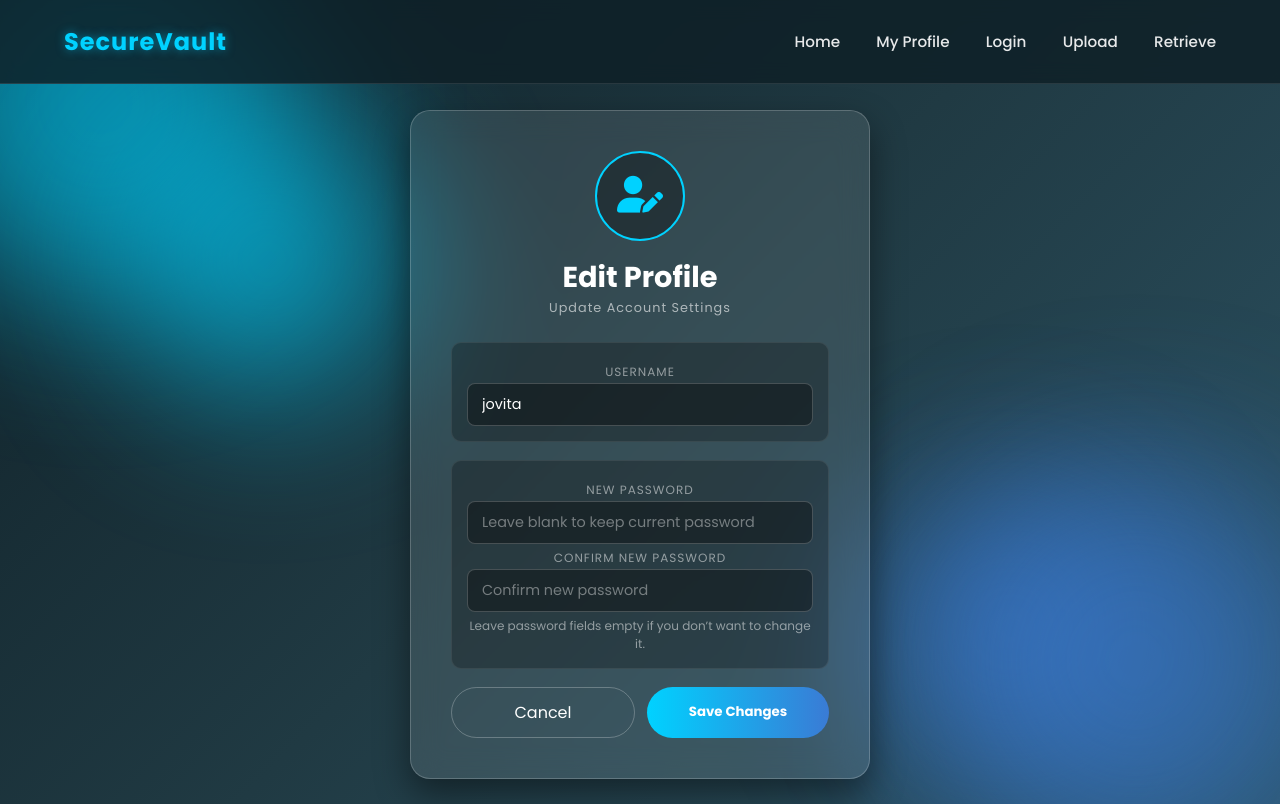
After one commit to JovitaPaul/Decentralised_KeySecure, a Django app: page /accounts/profile/edit/ in a window 1280 px wide. The commit adds this page. Run offline with Django 5.2, Linux system fonts and the light colour scheme; a user stored in the database is signed in.

Commit message:
edit-profile fixed

```diff
--- a/SecureVault/accounts/urls.py
+++ b/SecureVault/accounts/urls.py
@@ -7,4 +7,5 @@ urlpatterns = [
     path('signup/', views.signup_view, name='signup'),
     path('profile/', views.profile_view, name='profile'),
     path('logout/', views.logout_view, name='logout'),
+    path('profile/edit/', views.edit_profile_view, name='edit_profile'),
 ]
--- a/SecureVault/accounts/views.py
+++ b/SecureVault/accounts/views.py
@@ -2,6 +2,8 @@ from django.shortcuts import render, redirect
 from django.contrib.auth.forms import UserCreationForm, AuthenticationForm
 from django.contrib.auth import login, logout
 from django.contrib.auth.decorators import login_required
+from django.contrib import messages
+from django.contrib.auth import update_session_auth_hash
 
 
 def login_view(request):
@@ -9,7 +11,7 @@ def login_view(request):
         form = AuthenticationForm(request, data=request.POST)
         if form.is_valid():
             login(request, form.get_user())
-            return redirect("upload_key")
+            return redirect("profile")
     else:
         form = AuthenticationForm()
 
@@ -21,7 +23,7 @@ def signup_view(request):
         form = UserCreationForm(request.POST)
         if form.is_valid():
             login(request, form.save())
-            return redirect("upload_key")  # Changed to redirect to profile
+            return redirect("profile")
     else:
         form = UserCreationForm()
     return render(request, 'signup.html', {"form": form})
@@ -29,7 +31,6 @@ def signup_view(request):
 
 @login_required(login_url='login')
 def profile_view(request):
-    # Pass user data to template
     context = {
         'user': request.user,
         'user_id': request.user.id,
@@ -37,6 +38,32 @@ def profile_view(request):
     return render(request, 'profile.html', context)
 
 
+@login_required
+def edit_profile_view(request):
+    user = request.user
+
+    if request.method == 'POST':
+        # USERNAME UPDATE
+        user.username = request.POST.get('username')
+
+        # PASSWORD CHANGE (OPTIONAL)
+        password = request.POST.get('password')
+        confirm_password = request.POST.get('confirm_password')
+
+        if password:
+            if password != confirm_password:
+                messages.error(request, "Passwords do not match.")
+                return redirect('edit_profile')
+            user.set_password(password)
+            update_session_auth_hash(request, user)
+
+        user.save()
+        messages.success(request, "Account updated successfully.")
+        return redirect('profile')
+
+    return render(request, 'edit_profile.html')
+
+
 def logout_view(request):
     logout(request)
     return redirect('login')
--- /dev/null
+++ b/SecureVault/static/css/edit_profile.css
@@ -0,0 +1,163 @@
+/* ===== EDIT PROFILE – GLASS UI ===== */
+@import url('https://fonts.googleapis.com/css2?family=Poppins:wght@300;400;500;700&display=swap');
+
+* {
+    box-sizing: border-box;
+    font-family: 'Poppins', sans-serif;
+}
+
+/* PAGE WRAPPER */
+.profile-wrapper {
+    min-height: calc(100vh - 80px);
+    display: flex;
+    justify-content: center;
+    align-items: center;
+    padding: 20px;
+    position: relative;
+}
+
+/* BACKGROUND BLOBS (SCOPED – SAFE) */
+.profile-wrapper::before,
+.profile-wrapper::after {
+    content: '';
+    position: absolute;
+    width: 280px;
+    height: 280px;
+    border-radius: 50%;
+    filter: blur(80px);
+    opacity: 0.6;
+    z-index: -1;
+}
+
+.profile-wrapper::before {
+    background: #00d2ff;
+    top: 5%;
+    left: 10%;
+}
+
+.profile-wrapper::after {
+    background: #3a7bd5;
+    bottom: 5%;
+    right: 10%;
+}
+
+/* GLASS CARD */
+.glass-container {
+    width: 100%;
+    max-width: 460px;
+    background: rgba(255, 255, 255, 0.1);
+    backdrop-filter: blur(15px);
+    border-radius: 20px;
+    padding: 2.5rem;
+    border: 1px solid rgba(255,255,255,0.2);
+    box-shadow: 0 15px 35px rgba(0,0,0,0.45);
+    text-align: center;
+}
+
+/* HEADER */
+.profile-pic {
+    width: 90px;
+    height: 90px;
+    border-radius: 50%;
+    background: rgba(0,0,0,0.3);
+    border: 2px solid #00d2ff;
+    display: flex;
+    align-items: center;
+    justify-content: center;
+    font-size: 2.3rem;
+    color: #00d2ff;
+    margin: 0 auto 15px;
+}
+
+h1 {
+    color: white;
+    font-size: 1.8rem;
+}
+
+.status-text {
+    font-size: 0.8rem;
+    letter-spacing: 1px;
+    color: rgba(255,255,255,0.6);
+    margin-bottom: 25px;
+}
+
+/* FORM SECTIONS */
+.info-section {
+    background: rgba(0,0,0,0.25);
+    border-radius: 10px;
+    padding: 15px;
+    margin-bottom: 18px;
+    border: 1px solid rgba(255,255,255,0.08);
+}
+
+.label {
+    font-size: 0.75rem;
+    letter-spacing: 1px;
+    text-transform: uppercase;
+    color: rgba(255,255,255,0.5);
+    margin-bottom: 6px;
+}
+
+/* INPUTS */
+.input-field {
+    width: 100%;
+    padding: 10px 14px;
+    border-radius: 8px;
+    border: 1px solid rgba(255,255,255,0.2);
+    background: rgba(0,0,0,0.35);
+    color: white;
+    font-size: 0.9rem;
+}
+
+.input-field::placeholder {
+    color: rgba(255,255,255,0.4);
+}
+
+.input-field:focus {
+    outline: none;
+    border-color: #00d2ff;
+    box-shadow: 0 0 8px rgba(0,210,255,0.4);
+}
+
+/* BUTTONS */
+.action-buttons {
+    display: flex;
+    gap: 12px;
+    margin-top: 10px;
+}
+
+.btn-save {
+    flex: 1;
+    padding: 12px;
+    border-radius: 30px;
+    border: none;
+    font-weight: 600;
+    cursor: pointer;
+    background: linear-gradient(90deg, #00d2ff, #3a7bd5);
+    color: white;
+}
+
+.btn-save:hover {
+    transform: scale(1.02);
+}
+
+.btn-cancel {
+    flex: 1;
+    padding: 12px;
+    border-radius: 30px;
+    border: 1px solid rgba(255,255,255,0.25);
+    color: white;
+    text-align: center;
+    text-decoration: none;
+}
+
+.btn-cancel:hover {
+    background: rgba(255,255,255,0.15);
+}
+
+/* PASSWORD NOTE */
+.password-note {
+    font-size: 0.75rem;
+    color: rgba(255,255,255,0.5);
+    margin-top: 5px;
+}
--- /dev/null
+++ b/SecureVault/templates/edit_profile.html
@@ -0,0 +1,79 @@
+{% extends 'layout.html' %}
+{% load static %}
+
+{% block title %}
+<title>Edit Profile</title>
+<link rel="stylesheet" href="{% static 'css/edit_profile.css' %}">
+<link rel="stylesheet" href="https://cdnjs.cloudflare.com/ajax/libs/font-awesome/6.0.0/css/all.min.css">
+{% endblock %}
+
+{% block content %}
+<div class="profile-wrapper">
+    <section class="glass-container">
+
+        <!-- HEADER -->
+        <div class="profile-header">
+            <div class="profile-pic">
+                <i class="fa-solid fa-user-edit"></i>
+            </div>
+            <h1>Edit Profile</h1>
+            <p class="status-text">Update Account Settings</p>
+        </div>
+
+        <!-- FORM -->
+        <form method="POST" action="{% url 'edit_profile' %}">
+            {% csrf_token %}
+
+            <!-- USERNAME -->
+            <div class="info-section">
+                <label class="label" for="username">Username</label>
+                <input
+                    type="text"
+                    id="username"
+                    name="username"
+                    class="input-field"
+                    value="{{ user.username }}"
+                    placeholder="Enter new username"
+                    required>
+            </div>
+
+            <!-- PASSWORD CHANGE -->
+            <div class="info-section">
+                <label class="label" for="password">New Password</label>
+                <input
+                    type="password"
+                    id="password"
+                    name="password"
+                    class="input-field"
+                    placeholder="Leave blank to keep current password">
+
+                <label class="label" for="confirm_password" style="margin-top:10px;">
+                    Confirm New Password
+                </label>
+                <input
+                    type="password"
+                    id="confirm_password"
+                    name="confirm_password"
+                    class="input-field"
+                    placeholder="Confirm new password">
+
+                <p class="password-note">
+                    Leave password fields empty if you don’t want to change it.
+                </p>
+            </div>
+
+            <!-- ACTIONS -->
+            <div class="action-buttons">
+                <a href="{% url 'profile' %}" class="btn-cancel">
+                    Cancel
+                </a>
+                <button type="submit" class="btn-save">
+                    Save Changes
+                </button>
+            </div>
+
+        </form>
+
+    </section>
+</div>
+{% endblock %}
```
Also changed, not shown: SecureVault/static/css/profile.css (+4 -4 lines), SecureVault/static/edit_profile.css (added, +163 -0 lines), SecureVault/templates/profile.html (+26 -6 lines), SecureVault/db.sqlite3.
